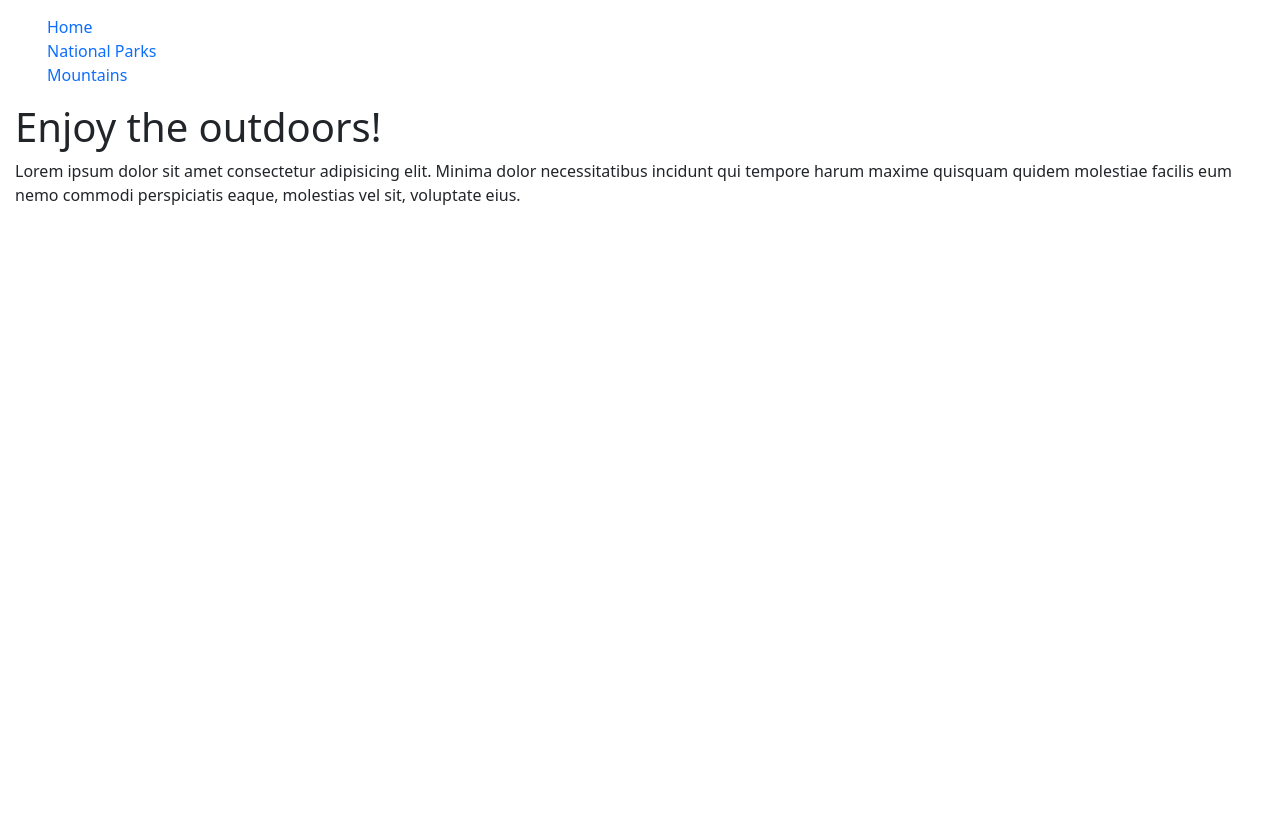
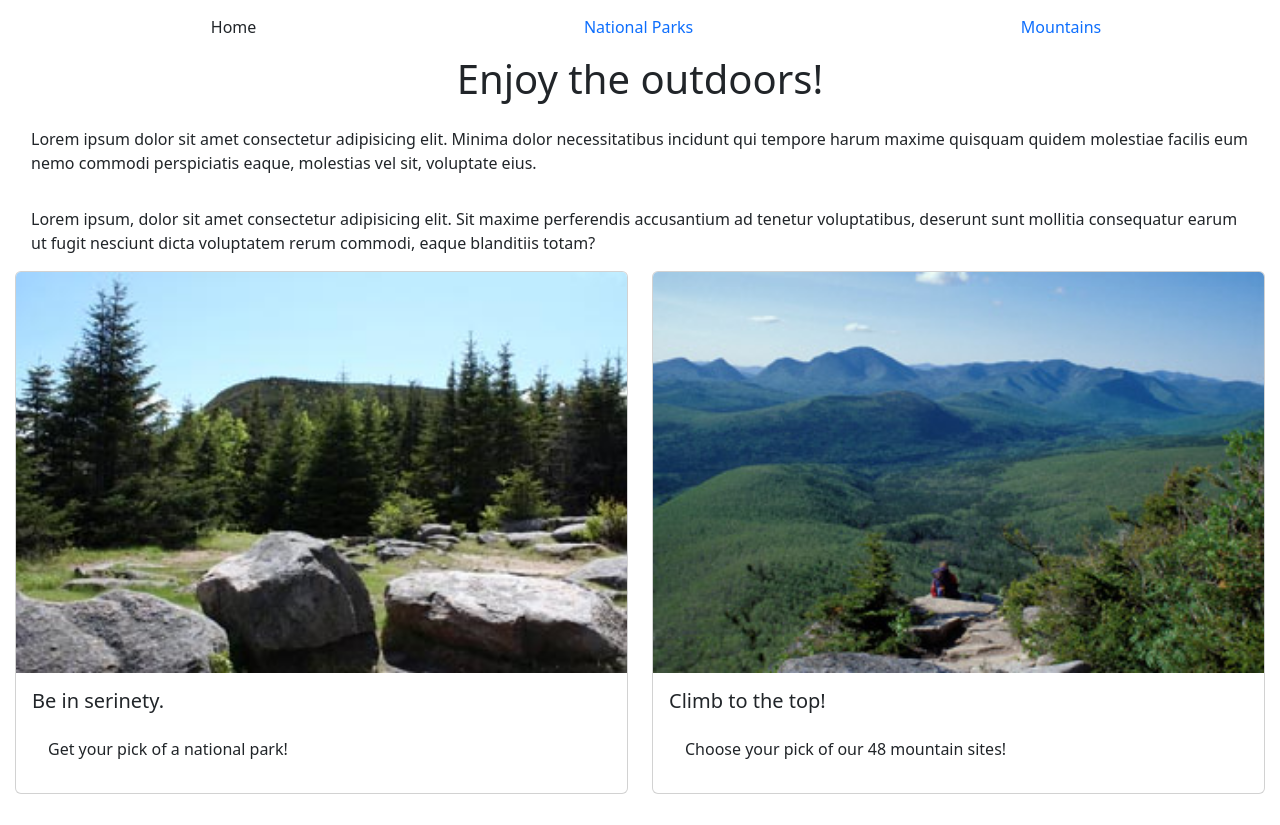
Before and after one commit to speedyboyprod/EnjoyTheOutdoors, a plain HTML site: page index.html in a window 1280 px wide. Before the commit the page ends 800 px from the top, so only its background shows below. Drawn offline with nearby package versions, Linux system fonts and the light colour scheme.

Commit message:
added cards to home page

```diff
--- a/css/parks.css
+++ b/css/parks.css
@@ -1,20 +1,38 @@
 body {
-    margin: 15px;
+  margin: 15px;
 }
 
 ul {
+  display: flex;
+  justify-content: space-around;
   list-style-type: none;
 }
 
 a {
-    display: block;
-    text-decoration: none;
+  display: block;
+  text-decoration: none;
+}
+
+p {
+  padding: 1em;
+  margin: 0;
 }
 
 li {
-    display: block;
+  display: block;
 }
 
 td {
-    border: black 1px solid;
+  border: black 1px solid;
 }
+
+.card-img-top {
+  object-fit: cover;
+  height: auto;
+  max-width: 100%;
+  transition: 0.5 ease;
+}
+
+.card-img-top:hover {
+  filter: brightness(35%);
+}
--- a/index.html
+++ b/index.html
@@ -18,20 +18,54 @@
       <div>
         <nav>
           <ul>
-            <a href="index.html"><li>Home</li></a>
+            <li>Home</li>
             <a href="parks.html"><li>National Parks</li></a>
             <a href="mountains.html"><li>Mountains</li></a>
           </ul>
         </nav>
       </div>
     </header>
-    <h1>Enjoy the outdoors!</h1>
+    <h1 style="display: flex; justify-content: center">Enjoy the outdoors!</h1>
     <p>
       Lorem ipsum dolor sit amet consectetur adipisicing elit. Minima dolor
       necessitatibus incidunt qui tempore harum maxime quisquam quidem molestiae
       facilis eum nemo commodi perspiciatis eaque, molestias vel sit, voluptate
       eius.
     </p>
+    <p>
+      Lorem ipsum, dolor sit amet consectetur adipisicing elit. Sit maxime
+      perferendis accusantium ad tenetur voluptatibus, deserunt sunt mollitia
+      consequatur earum ut fugit nesciunt dicta voluptatem rerum commodi, eaque
+      blanditiis totam?
+    </p>
+    <div class="row">
+      <div class="col-md-6">
+        <div class="card mb-3">
+          <img
+            src="./images/Galehead-StoryImg.jpg"
+            class="card-img-top"
+            alt="Forest with rocks"
+          />
+          <div class="card-body">
+            <h5 class="card-title">Be in serinety.</h5>
+            <p class="card-text">Get your pick of a national park!</p>
+          </div>
+        </div>
+      </div>
+      <div class="col-md-6">
+        <div class="card mb-3">
+          <img
+            src="./images/Zeacliff-StoryImg_2.jpg"
+            class="card-img-top"
+            alt="Green mountain range"
+          />
+          <div class="card-body">
+            <h5 class="card-title">Climb to the top!</h5>
+            <p class="card-text">Choose your pick of our 48 mountain sites!</p>
+          </div>
+        </div>
+      </div>
+    </div>
     <script
       src="https://cdn.jsdelivr.net/npm/bootstrap@5.2.3/dist/js/bootstrap.bundle.min.js"
       integrity="sha384-kenU1KFdBIe4zVF0s0G1M5b4hcpxyD9F7jL+jjXkk+Q2h455rYXK/7HAuoJl+0I4"
```
Also changed, not shown: mountains.html (+2 -2 lines).
